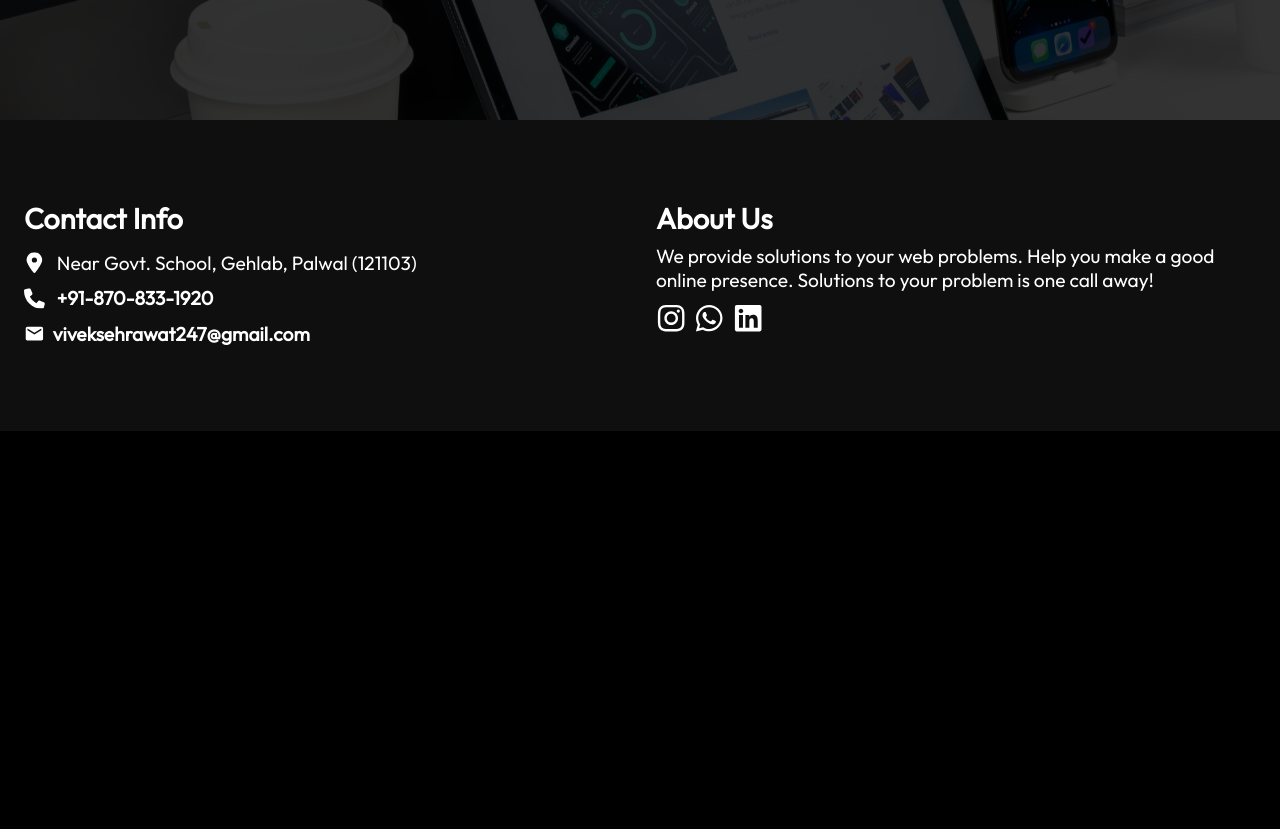
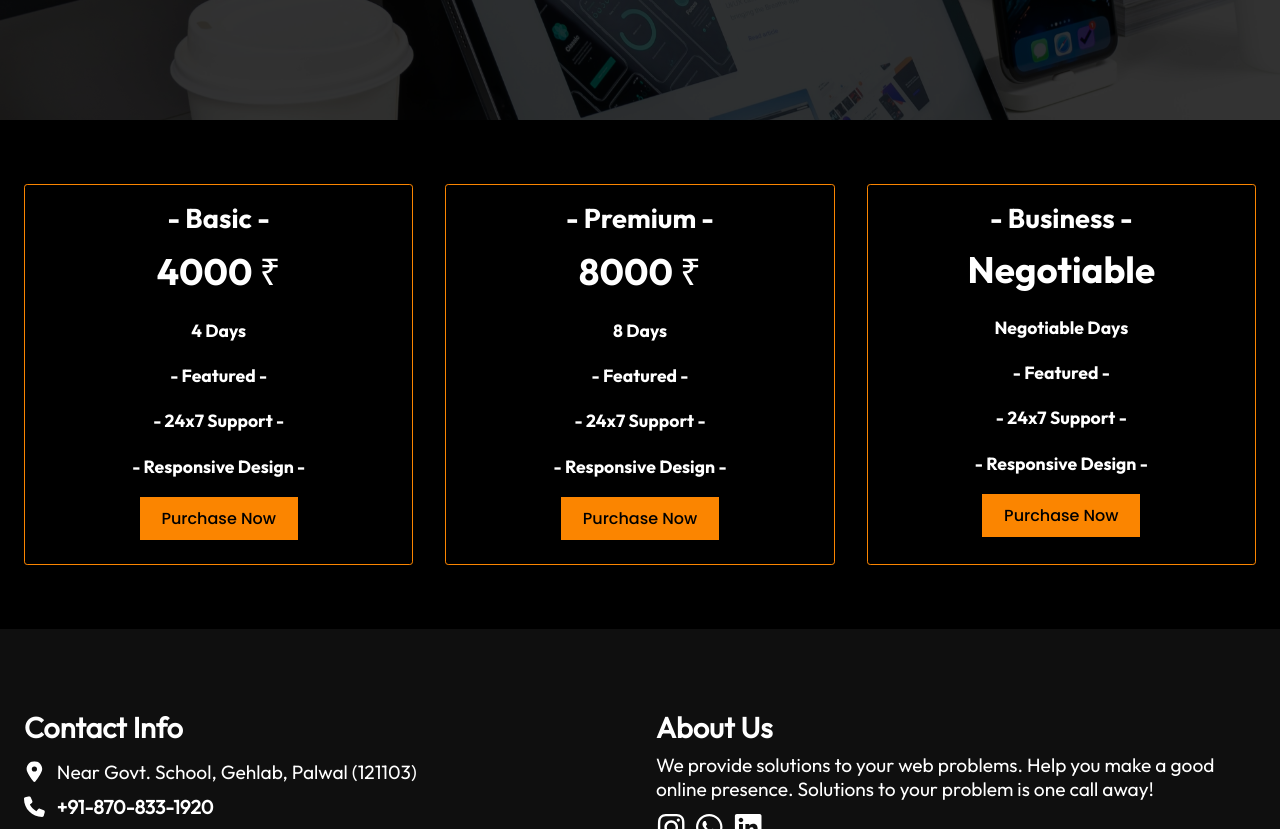
Before and after one commit to altravolf/altra-portfolio, a React (Vite) app: page /projects in a window 1280 px wide. Shown: the part 680-1509 px from the top of the page. Before the commit the page ends 1111 px from the top, so only its background shows below. Built offline with nearby package versions, Linux system fonts and the light colour scheme.

Commit message:
Price and Price Cards

```diff
--- /dev/null
+++ b/src/components/Price/Price.jsx
@@ -0,0 +1,16 @@
+import PriceCard from "../PriceCard/PriceCard";
+import './Price.scss';
+
+function Price() {
+    return (
+        <div className="Price container">
+            <PriceCard plan={"Basic"} price={4000} days={4} />
+            <PriceCard plan={"Premium"} price={8000} days={8} />
+            <PriceCard plan={"Business"} price={"Negotiable"} days={"Negotiable"} />
+
+
+        </div>
+    );
+}
+
+export default Price;
--- /dev/null
+++ b/src/components/Price/Price.scss
@@ -0,0 +1,16 @@
+.Price {
+    display: flex;
+    gap: 2rem;
+    justify-content: center;
+    padding-top: 4rem;
+    padding-bottom: 4rem;
+}
+
+@media screen and (max-width: 970px) {
+
+    .Price {
+        flex-direction: column;
+        align-items: center;
+        padding: 4rem 2rem;
+    }
+}
--- /dev/null
+++ b/src/components/PriceCard/PriceCard.jsx
@@ -0,0 +1,20 @@
+import './PriceCard.scss';
+import { Link } from "react-router-dom";
+
+// eslint-disable-next-line react/prop-types
+function PriceCard({ plan, price, days }) {
+    return (
+        <div className="PriceCard Outfit-Bold">
+            <h3 className=" "> - {plan} -</h3>
+            <p className="price"> {price} {Number(price) ? "₹" : null} </p>
+            <p className="days">{days} Days</p>
+            <p> - Featured - </p>
+            <p> - 24x7 Support - </p>
+            <p> - Responsive Design - </p>
+
+            <Link to="/contact" className="btn Poppins-Medium btn-cust"> Purchase Now</Link>
+        </div>
+    );
+}
+
+export default PriceCard;
--- /dev/null
+++ b/src/components/PriceCard/PriceCard.scss
@@ -0,0 +1,36 @@
+@use "../../assets/scssVariables.scss" as var;
+
+.PriceCard {
+    width: 100%;
+    max-width: 400px;
+    padding: 1rem 1.5rem;
+    text-align: center;
+    font-size: 1.1rem;
+    border: 1px solid var.$primary-color;
+    flex: 1;
+    border-radius: 0.2rem;
+    @include var.transition;
+
+    &:hover {
+        transform: scale(1.03);
+        box-shadow: 0px 4px 11px 3px rgba(255, 255, 255, 0.1);
+        @include var.transition;
+    }
+
+    h3 {
+        font-size: 1.7rem;
+    }
+
+    p {
+        padding: 0.7rem 0;
+    }
+
+    .price {
+        font-size: 2.3rem;
+    }
+
+    .btn-cust {
+        font-size: 1rem;
+    }
+
+}
--- a/src/index.scss
+++ b/src/index.scss
@@ -22,6 +22,10 @@ body {
 
 .capitalize {
     text-transform: initial !important;
+}
+
+.uppercase {
+    text-transform: uppercase !important;
 }
 
 a {
--- a/src/pages/Projects.jsx
+++ b/src/pages/Projects.jsx
@@ -1,11 +1,14 @@
 import Hero from "../components/Hero/Hero";
 
 import HeroProject from "../assets/images/hero4.jpg";
+import Price from "../components/Price/Price";
 
 function Projects() {
     return (
         <div className="Projects">
             <Hero heading={"Projects"} para={"Some of my most recent work!"} img={HeroProject} />
+
+            <Price />
         </div>
     );
 }
```
